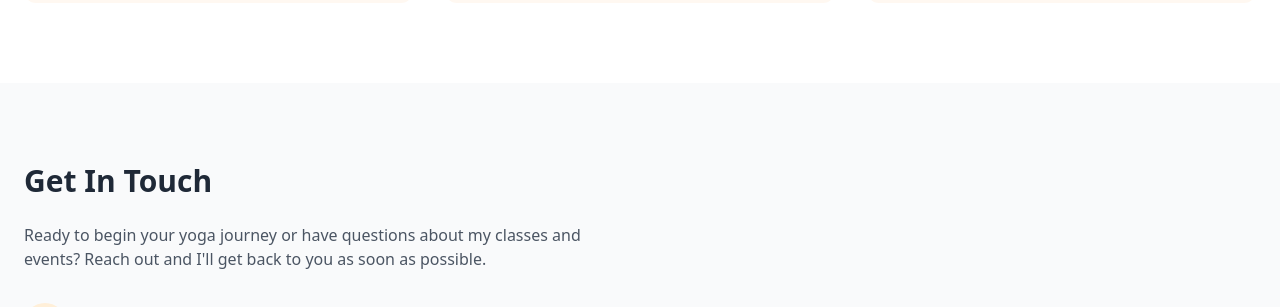
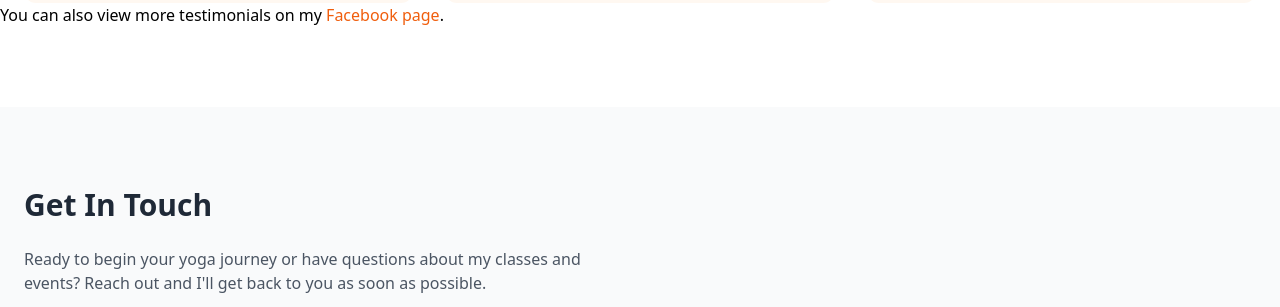
Before and after one commit to reubene47/website, a plain HTML site: page yogamma.html in a window 1280 px wide. Shown: the part 5984-6291 px from the top of the page. Drawn offline with nearby package versions, Linux system fonts and the light colour scheme.

Commit message:
testing a link

```diff
--- a/yogamma.html
+++ b/yogamma.html
@@ -572,6 +572,7 @@
                 </div>
             </div>
         </div>
+        You can also view more testimonials on my <a href="https://www.facebook.com/yogammarise/reviews" target="_blank" class="text-primary-600 hover:text-primary-800 font-medium">Facebook page</a>.
     </section>
 
     <!-- Contact Section -->
```
